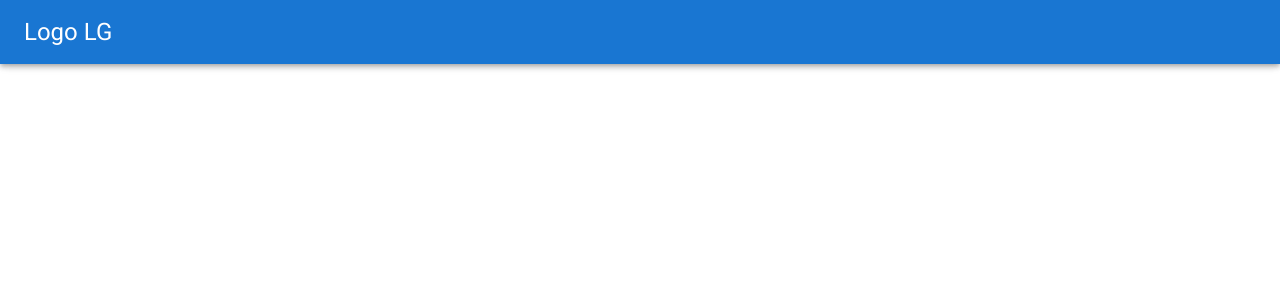
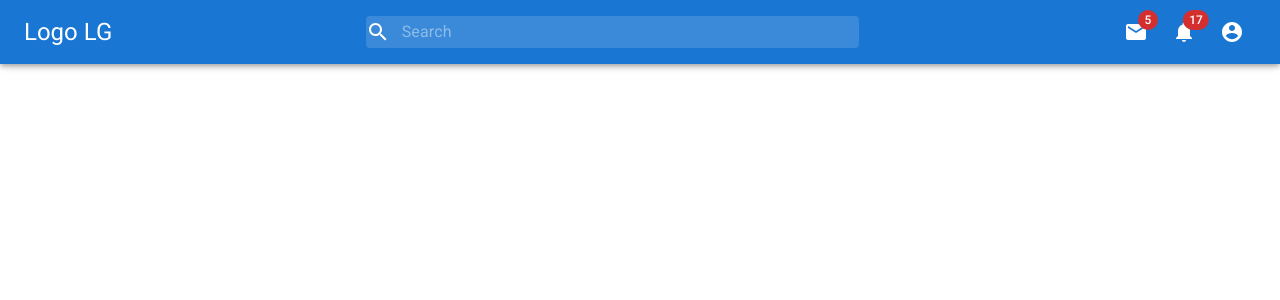
Before and after one commit to zakariaazaraf/learn-material-ui, a React (Create React App) app: page / in a window 1280 px wide. Shown: the top 300 px of the page. Built offline with nearby package versions, Linux system fonts and the light colour scheme.

Commit message:
Added the icons in the right side of the toolbar

```diff
--- a/src/components/Navbar.js
+++ b/src/components/Navbar.js
@@ -1,9 +1,19 @@
 import React from 'react';
 import { makeStyles } from '@mui/styles'
-import { AppBar, Toolbar, Typography } from '@mui/material';
+import { AppBar, InputBase, Toolbar, Typography, alpha, IconButton } from '@mui/material';
+import { Search } from '@material-ui/icons';
+import Badge from '@mui/material/Badge';
+import AccountCircle from '@material-ui/icons/AccountCircle';
+import MailIcon from '@material-ui/icons/Mail';
+import NotificationsIcon from '@material-ui/icons/Notifications';
 
 
 const useStyles = makeStyles((theme) => ({
+  toolbar: {
+    dispaly: 'flex',
+    justifyContent: 'space-between',
+    flexWrap: 'wrap',
+  },
   logoSM: {
     display: 'none',
     [theme.breakpoints.down('sm')] : {
@@ -15,15 +25,59 @@ const useStyles = makeStyles((theme) => ({
     [theme.breakpoints.up('sm')]: {
       display: 'block'
     }
+  },
+  search: {
+    display: 'flex',
+    alignItems: 'center',
+    backgroundColor: alpha(theme.palette.common.white, 0.15),
+    '&:hover': {
+      backgroundColor: alpha(theme.palette.common.white, 0.25),
+    },
+    borderRadius: theme.shape.borderRadius,
+    width: '40%'
+  },
+  input: {
+    color: '#FFF',
+    marginLeft: theme.spacing(1.5)
   }
 }))
 
 const Navbar = () => {
   const classes = useStyles()
   return <AppBar>
-            <Toolbar>
+            <Toolbar className={classes.toolbar}>
               <Typography variant='h5' component='a' className={classes.logoLG}>Logo LG</Typography>
               <Typography variant='h6' component='a' className={classes.logoSM}>Logo SM</Typography>
+              <div className={classes.search}>
+                <Search />
+                <InputBase placeholder='Search' className={classes.input}/>
+              </div>
+              <div className={classes.icons}>
+                <IconButton size="large" aria-label="show 4 new mails" color="inherit">
+                  <Badge badgeContent={5} color="error">
+                    <MailIcon />
+                  </Badge>
+              </IconButton>
+              <IconButton
+                size="large"
+                aria-label="show 17 new notifications"
+                color="inherit"
+              >
+                <Badge badgeContent={17} color="error">
+                  <NotificationsIcon />
+                </Badge>
+              </IconButton>
+
+              <IconButton
+                size="large"
+                aria-label="account of current user"
+                aria-controls="primary-search-account-menu"
+                aria-haspopup="true"
+                color="inherit"
+              >
+                <AccountCircle />
+              </IconButton>
+              </div>
             </Toolbar>
         </AppBar>;
 };
```
